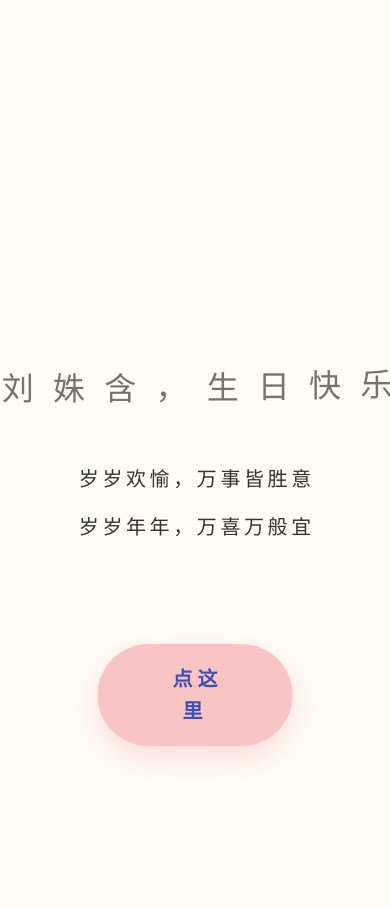
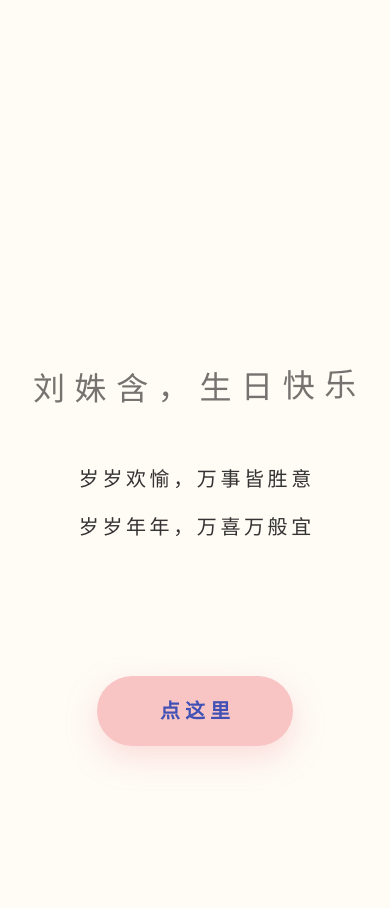
Before and after one commit to lixun1234/lixun1234.github.io, an MkDocs documentation site: the page built from docs/index.md, in a window 390 px wide. Built offline with MkDocs 1.6.1 and Material for MkDocs 9.7.7, drawn with Linux system fonts in a browser that asks for light colours.

Commit message:
fix: 移动端主文案收紧字距、按钮不换行，寄语背景图改 cover 铺满

```diff
--- a/docs/stylesheets/extra.css
+++ b/docs/stylesheets/extra.css
@@ -172,6 +172,7 @@ body {
   border: none;
   border-radius: 999px;
   text-decoration: none;
+  white-space: nowrap;
   cursor: pointer;
   box-shadow: 0 12px 28px rgba(248, 196, 196, 0.5);
   opacity: 0;
@@ -252,14 +253,14 @@ body {
   background-color: #f7efe9;
 }
 
-/* ↓↓↓↓ 背景图替换位置：完整原图（contain 不裁切、居中显示） ↓↓↓↓ */
+/* ↓↓↓↓ 背景图替换位置：cover 铺满不缺失，居中显示，上下不留空隙 ↓↓↓↓ */
 .message-section::after {
   content: "";
   position: absolute;
   inset: 0;
   z-index: 1;
   pointer-events: none;
-  background: url("../images/letter/0815.jpg") center / contain no-repeat;
+  background: url("../images/letter/0815.jpg") center / cover no-repeat;
 }
 
 /* 返回按钮：左上角文字按钮 */
@@ -348,6 +349,16 @@ body {
     padding: 4rem 1.2rem;
   }
 
+  /* 手机窄屏：收紧主文案字距，避免整行超出屏幕宽度 */
+  .home-title {
+    letter-spacing: 0.15em;
+    text-indent: 0.15em;
+  }
+
+  .home-title .jump-char {
+    margin-right: 0.15em;
+  }
+
   .home-enter {
     bottom: 18%;
     padding: 0.95rem 2.9rem;
```
